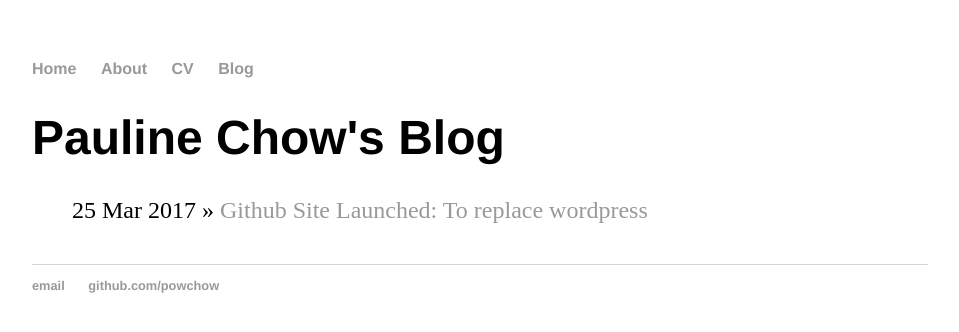
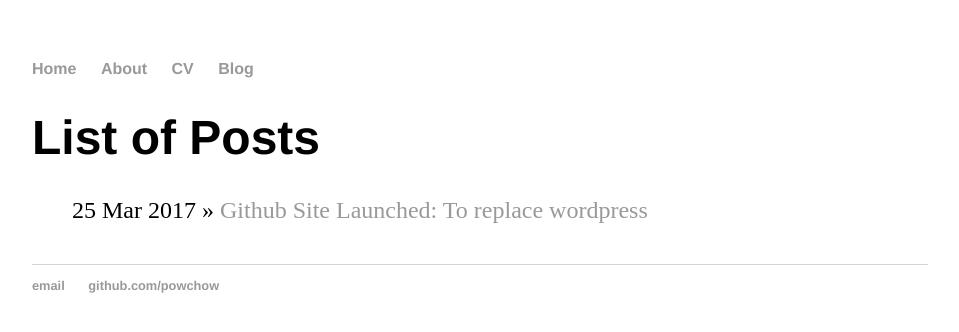
Before and after one commit to PowChow/powchow.github.io, a Jekyll site: the page built from blog/index.html, in a window 1280 px wide. Shown: the top 332 px of the page, without its empty margins (160-1119 px from the left). Built offline with Jekyll 4.4.1, drawn with Linux system fonts in a browser that asks for light colours.

Commit message:
updated name

```diff
--- a/blog/index.html
+++ b/blog/index.html
@@ -1,6 +1,6 @@
 ---
 layout: default
-title: Pauline Chow's Blog
+title: List of Posts
 ---
 	<h1>{{ page.title }}</h1>
 	<ul class="posts">
```
